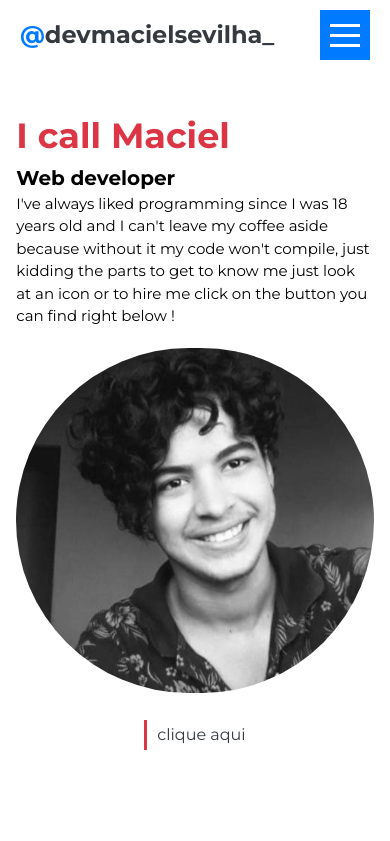
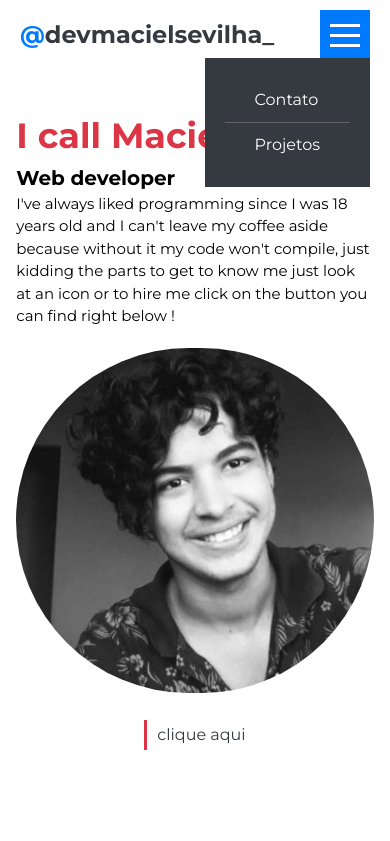
Before and after one commit to macielsevilha/portfolio, a Next.js app: page / in a window 390 px wide. Shown: the top 841 px of the page. Built offline with nearby package versions, Linux system fonts and the light colour scheme.

Commit message:
criando menu parte #02

```diff
--- a/src/app/sass/components/_navbar.scss
+++ b/src/app/sass/components/_navbar.scss
@@ -2,8 +2,9 @@
     height: 70px;
     display: flex;
     align-items: center;
+    position: relative;
+    .#{$brand}-navbar__icon {
 
-    .#{$brand}-navbar__icon {
         span {
             display: flex;
             justify-content: center;
@@ -12,27 +13,23 @@
             width: 50px;
             height: 50px;
             cursor: pointer;
+            transition: 0.5s ease-in-out;
 
-            &::after {
+            @mixin icon($v, $e, $b) {
+                &::#{$v} {
                     content: '';
                     width: 30px;
                     height: 3px;
                     background-color: white;
                     position: absolute;
-                transform: translateY(-10px);
-                box-shadow: 0 10px 0 white;
+                    transform: translateY($e);
+                    box-shadow: 0 $b white;
                     transition: 0.5s;
                 }
+            }
 
-            &::before {
-                content: '';
-                width: 30px;
-                height: 3px;
-                background-color: white;
-                position: absolute;
-                transform: translateY(10px);
-                transition: 0.5s;
-            }
+            @include icon('after', -10px, 10px);
+            @include icon('before', 10px, 00px);
         }
 
         .active::after {
@@ -49,7 +46,37 @@
         border: none;
     }
 
+
+
+    @media (max-width: 700px) {
+        .#{$brand}-navbar {
+            display: block;
+
+        }
         ##{$brand}-navbar__ropdown {
-        display: none;
+            position: absolute;
+            background-color: hue('dark');
+
+            right: 0;
+            top: 50px;
+
+            display: block;
+            padding: 20px;
+            li:nth-child(1) {
+                border-bottom: 1.5px solid rgb(100, 100, 100);
             }
          }
+
+
+         .#{$brand}-btn__link  {
+            border: none;
+           padding: 10px;
+
+          a {
+            border: none;
+            color: hue('light');
+         }
+         }
+
+    }
+}
```
Also changed, not shown: src/app/sass/components/_button.scss (line endings or trailing spaces). Lines whose indentation alone changed are shown as unchanged.
